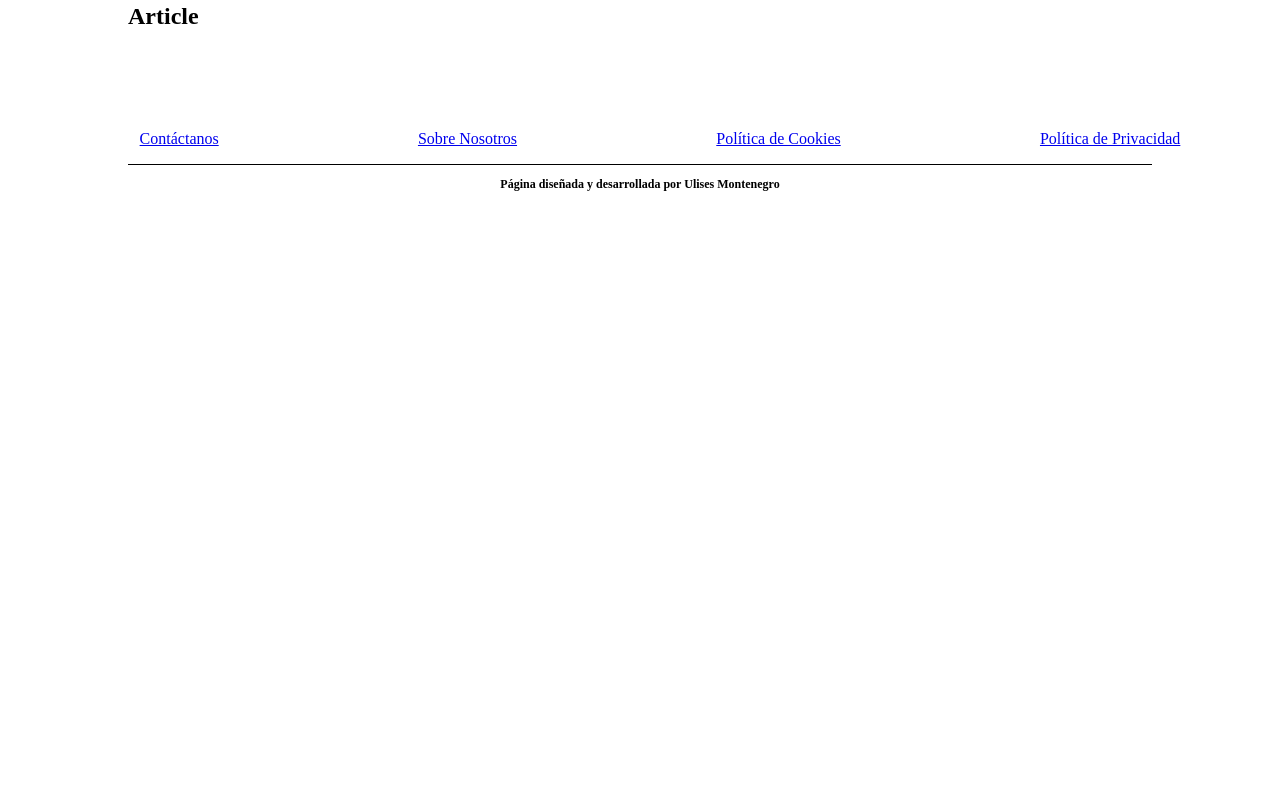
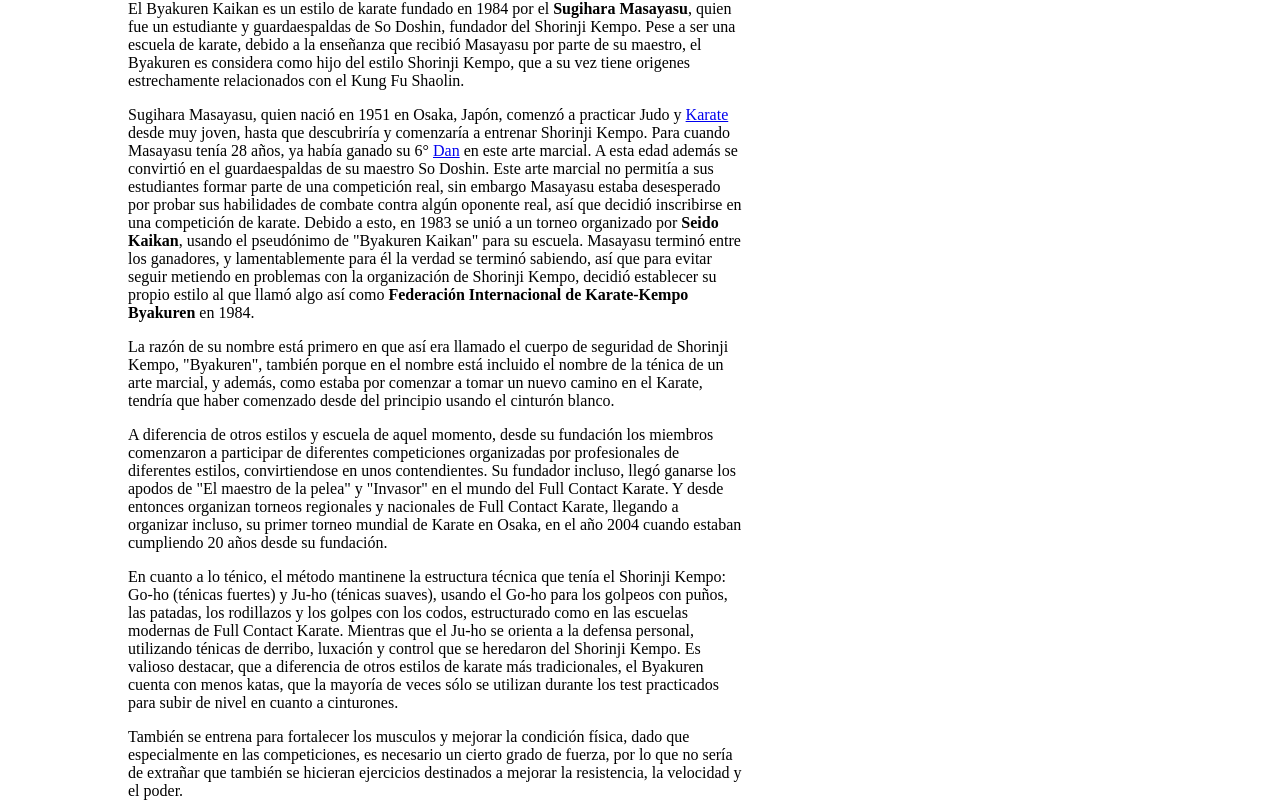
Before and after one commit to Ulise22/karate-info, a Next.js app: page /estilos/karate-byakuren in a window 1280 px wide. Shown: the part 1717-2520 px from the top of the page. Before the commit the page ends 1921 px from the top, so only its background shows below. Built offline with nearby package versions, Linux system fonts and the light colour scheme; a web font is replaced by a local one.

Commit message:
karate-byakuren article done

```diff
--- a/src/app/estilos/(estilos)/karate-byakuren/page.tsx
+++ b/src/app/estilos/(estilos)/karate-byakuren/page.tsx
@@ -1,13 +1,20 @@
 import ArticlesHero from '@/components/ArticlesHero'
 import styles from '@/app/articulos/article.module.css'
 import byakuren from '@/assets/articles-big/byakuren (2).jpg'
+import Link from 'next/link'
 
 export default function Byakuren () {
     return(
         <main className={styles.article}>
             <ArticlesHero title='Karate Byakuren' img={byakuren} />
             <section className={styles.article__container}>
-                <h1>Article</h1>
+                <p>El Byakuren Kaikan es un estilo de karate fundado en 1984 por el <b>Sugihara Masayasu</b>, quien fue un estudiante y guardaespaldas de So Doshin, fundador del Shorinji Kempo. Pese a ser una escuela de karate, debido a la enseñanza que recibió Masayasu por parte de su maestro, el Byakuren es considera como hijo del estilo Shorinji Kempo, que a su vez tiene origenes estrechamente relacionados con el Kung Fu Shaolin.</p>
+                <p>Sugihara Masayasu, quien nació en 1951 en Osaka, Japón, comenzó a practicar Judo y <Link href='/articulos/karate-do'>Karate</Link> desde muy joven, hasta que descubriría y comenzaría a entrenar Shorinji Kempo. Para cuando Masayasu tenía 28 años, ya había ganado su 6° <Link href='/articulos/dans-karate'>Dan</Link> en este arte marcial. A esta edad además se convirtió en el guardaespaldas de su maestro So Doshin. Este arte marcial no permitía a sus estudiantes formar parte de una competición real, sin embargo Masayasu estaba desesperado por probar sus habilidades de combate contra algún oponente real, así que decidió inscribirse en una competición de karate. Debido a esto, en 1983 se unió a un torneo organizado por <b>Seido Kaikan</b>, usando el pseudónimo de &quot;Byakuren Kaikan&quot; para su escuela. Masayasu terminó entre los ganadores, y lamentablemente para él la verdad se terminó sabiendo, así que para evitar seguir metiendo en problemas con la organización de Shorinji Kempo, decidió establecer su propio estilo al que llamó algo así como <b>Federación Internacional de Karate-Kempo Byakuren</b> en 1984.</p>
+                <p>La razón de su nombre está primero en que así era llamado el cuerpo de seguridad de Shorinji Kempo, &quot;Byakuren&quot;, también porque en el nombre está incluido el nombre de la ténica de un arte marcial, y además, como estaba por comenzar a tomar un nuevo camino en el Karate, tendría que haber comenzado desde del principio usando el cinturón blanco.</p>
+                <p>A diferencia de otros estilos y escuela de aquel momento, desde su fundación los miembros comenzaron a participar de diferentes competiciones organizadas por profesionales de diferentes estilos, convirtiendose en unos contendientes. Su fundador incluso, llegó ganarse los apodos de &quot;El maestro de la pelea&quot; y &quot;Invasor&quot; en el mundo del Full Contact Karate. Y desde entonces organizan torneos regionales y nacionales de Full Contact Karate, llegando a organizar incluso, su primer torneo mundial de Karate en Osaka, en el año 2004 cuando estaban cumpliendo 20 años desde su fundación. </p>
+                <p>En cuanto a lo ténico, el método mantinene la estructura técnica que tenía el Shorinji Kempo: Go-ho (ténicas fuertes) y Ju-ho (ténicas suaves), usando el Go-ho para los golpeos con puños, las patadas, los rodillazos y los golpes con los codos, estructurado como en las escuelas modernas de Full Contact Karate. Mientras que el Ju-ho se orienta a la defensa personal, utilizando ténicas de derribo, luxación y control que se heredaron del Shorinji Kempo. Es valioso destacar, que a diferencia de otros estilos de karate más tradicionales, el Byakuren cuenta con menos katas, que la mayoría de veces sólo se utilizan durante los test practicados para subir de nivel en cuanto a cinturones.</p>
+                <p>También se entrena para fortalecer los musculos y mejorar la condición física, dado que especialmente en las competiciones, es necesario un cierto grado de fuerza, por lo que no sería de extrañar que también se hicieran ejercicios destinados a mejorar la resistencia, la velocidad y el poder. </p>
+                <p>A pesar de ser un estilo que hace mucho el foco en la competición, los valores del Byakuren como Asociación son la humilidad, el respeto y el altruismo. La seriedad y la dedicación son necesarias mientras se entrena, pero también lo es el ser capaz de reconocer los limites propios, en pos de evitar lesiones. El objetivo último del dojo, no es el de producir campeones, sino el de ser un lugar para el crecimiento. Lo que se aprenda en el Byakuren Kaikan ddebe ser integrado a la vida personal también con el objetivo de servir de ayuda.</p>
             </section>
         </main>
     )
```
